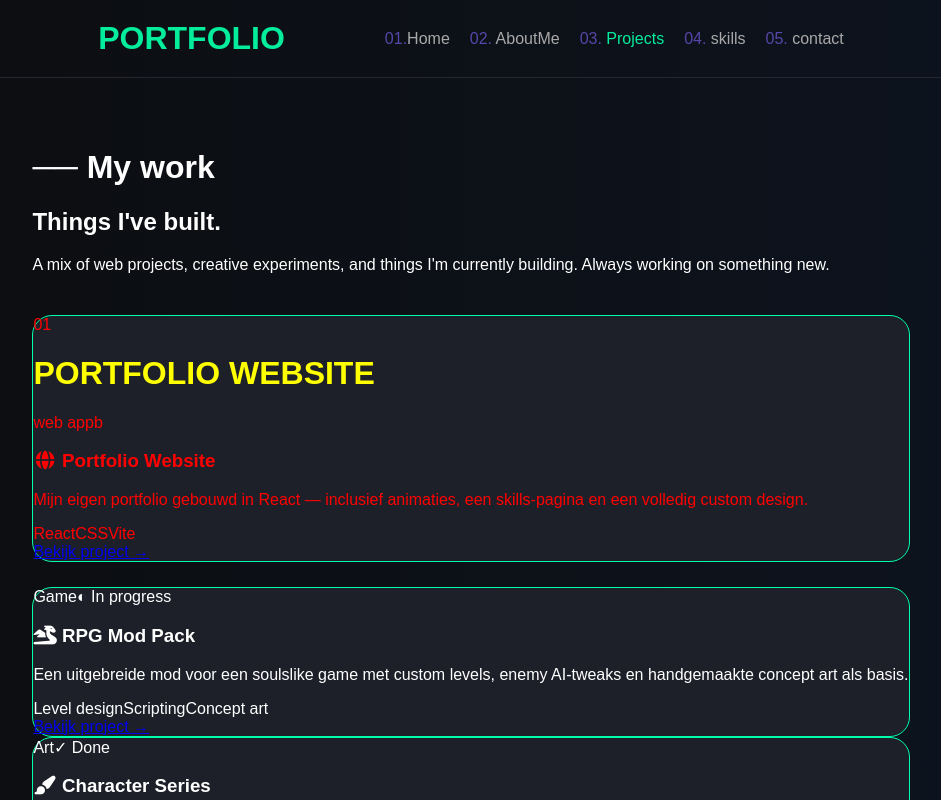
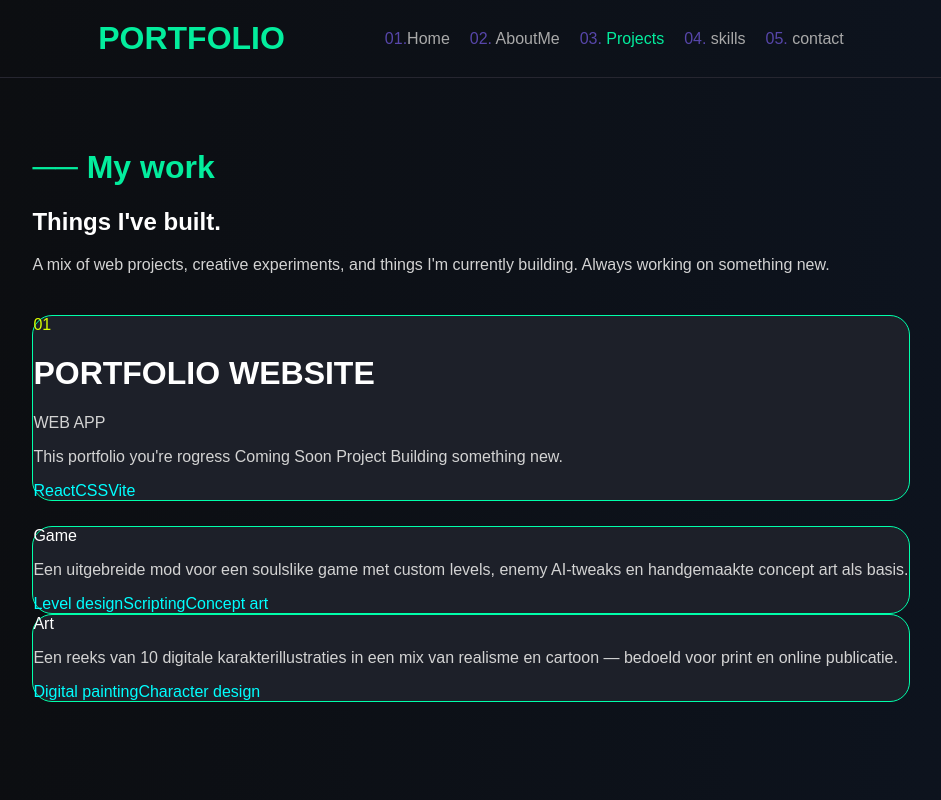
Before and after one commit to itzmitto/portfolioproject, a React (Vite) app: page /Projects in a window 1280 px wide. Shown: the top 800 px of the page, without its empty margins (169-1110 px from the left). Built offline with nearby package versions, Linux system fonts and the light colour scheme; the HTML template or start-up script is replaced by a standard one.

Commit message:
116ste commit project pagina dingen

```diff
--- a/src/pages/Projects.css
+++ b/src/pages/Projects.css
@@ -1,4 +1,5 @@
 .projects {
+
 
 
     .gridContainer {
@@ -10,13 +11,25 @@
     }
 
     .card.main {
-        color: red;
+        color: rgb(217, 255, 0);
+    }
+
+    h1 {
+        color: #03ed9d;
+    }
+    p {
+        color: lightgrey;
     }
 
     .card.main h1 {
-        color: yellow;
+        color: white;
     }
-
+    .card.main p {
+        color: lightgrey;
+    }
+    .techStack {
+        color: rgb(0, 255, 255);
+    }
 
 
 
--- a/src/pages/Projects.tsx
+++ b/src/pages/Projects.tsx
@@ -15,29 +15,22 @@ function Projects() {
                     <div className="card main">
                         <div className="cardHeader">
                             <span className="tag">01</span>
-                           <h1>PORTFOLIO WEBSITE</h1>
-                           <p>web appb</p>
+                            <h1>PORTFOLIO WEBSITE</h1>
+                            <p>WEB APP</p>
                         </div>
-                        <h3><i className="fas fa-globe"></i> Portfolio Website</h3>
-                        <p>
-                            Mijn eigen portfolio gebouwd in React — inclusief animaties,
-                            een skills-pagina en een volledig custom design.
-                        </p>
+                        <p>This portfolio you're rogress Coming Soon Project Building something new.</p>
                         <div className="techStack">
                             <span>React</span>
                             <span>CSS</span>
                             <span>Vite</span>
                         </div>
-                        <a href="#" className="cardLink">Bekijk project →</a>
                     </div>
 
                     <div className="cardRows">
                         <div className="card projectCard">
                             <div className="cardHeader">
                                 <span className="tag">Game</span>
-                                <span className="status wip">◐ In progress</span>
                             </div>
-                            <h3><i className="fas fa-dragon"></i> RPG Mod Pack</h3>
                             <p>
                                 Een uitgebreide mod voor een soulslike game met custom levels,
                                 enemy AI-tweaks en handgemaakte concept art als basis.
@@ -47,15 +40,12 @@ function Projects() {
                                 <span>Scripting</span>
                                 <span>Concept art</span>
                             </div>
-                            <a href="#" className="cardLink">Bekijk project →</a>
                         </div>
 
                         <div className="card projectCard">
                             <div className="cardHeader">
                                 <span className="tag">Art</span>
-                                <span className="status done">✓ Done</span>
                             </div>
-                            <h3><i className="fas fa-paint-brush"></i> Character Series</h3>
                             <p>
                                 Een reeks van 10 digitale karakterillustraties in een mix van
                                 realisme en cartoon — bedoeld voor print en online publicatie.
@@ -63,9 +53,7 @@ function Projects() {
                             <div className="techStack">
                                 <span>Digital painting</span>
                                 <span>Character design</span>
-                                <span>Procreate</span>
                             </div>
-                            <a href="#" className="cardLink">Bekijk project →</a>
                         </div>
                     </div>
 
```
Also changed, not shown: src/pages/Skills.css (line endings or trailing spaces).
